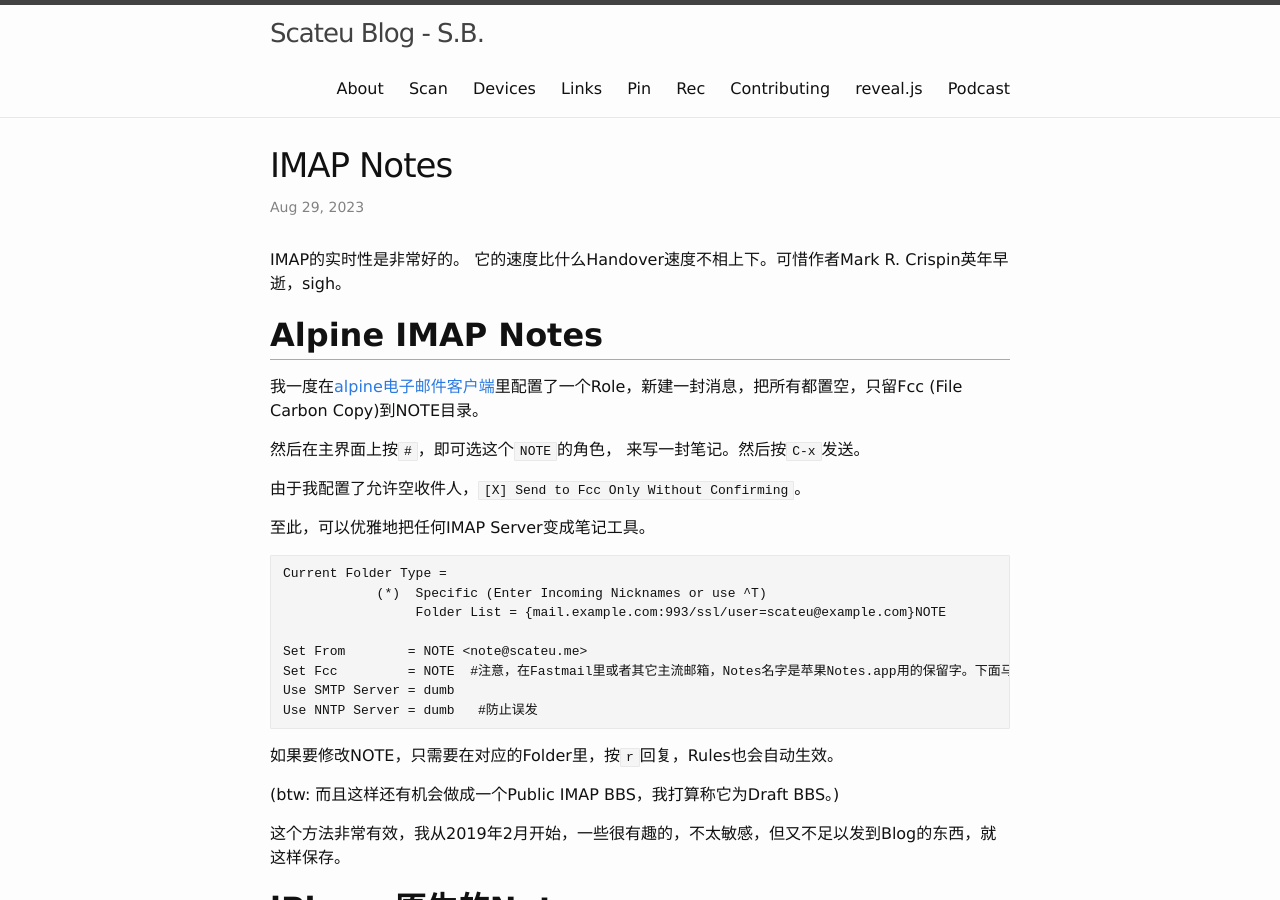
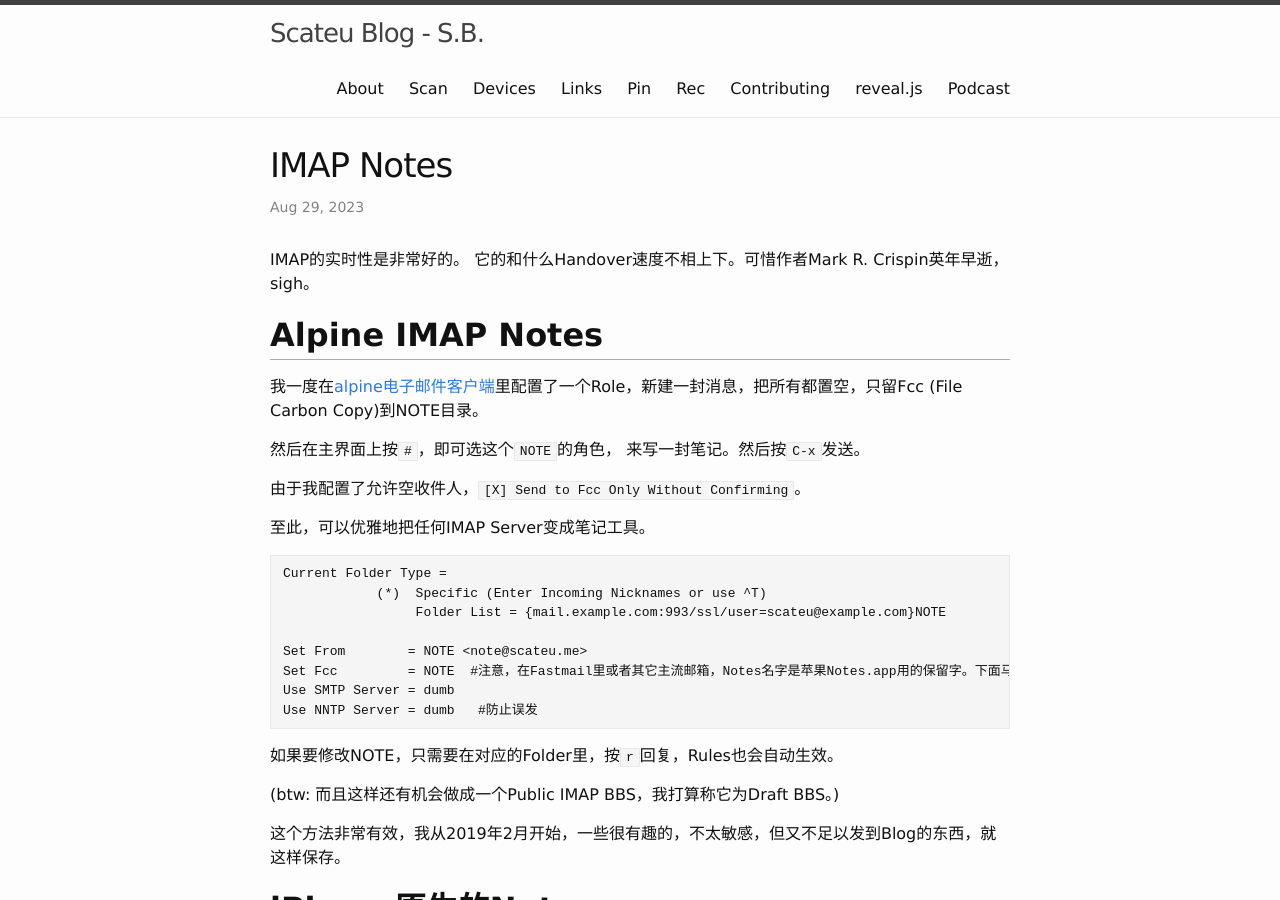
Before and after one commit to scateu/scateu.github.io, a Jekyll site: the page built from _posts/2023-08-29-imap-notes.md, in a window 1280 px wide and 900 px high. Built offline with Jekyll 4.4.1, drawn with Linux system fonts in a browser that asks for light colours; nearby versions of some CDN libraries; comment, search, counter and statistics services are not loaded.

Commit message:
Wed Aug 30 00:33:35 CST 2023

```diff
--- a/_posts/2023-08-29-imap-notes.md
+++ b/_posts/2023-08-29-imap-notes.md
@@ -4,7 +4,7 @@ date: 2023-08-29
 layout: post
 ---
 
-IMAP的实时性是非常好的。 它的速度比什么Handover速度不相上下。可惜作者Mark R. Crispin英年早逝，sigh。
+IMAP的实时性是非常好的。 它的和什么Handover速度不相上下。可惜作者Mark R. Crispin英年早逝，sigh。
 
 ## Alpine IMAP Notes
 
```
